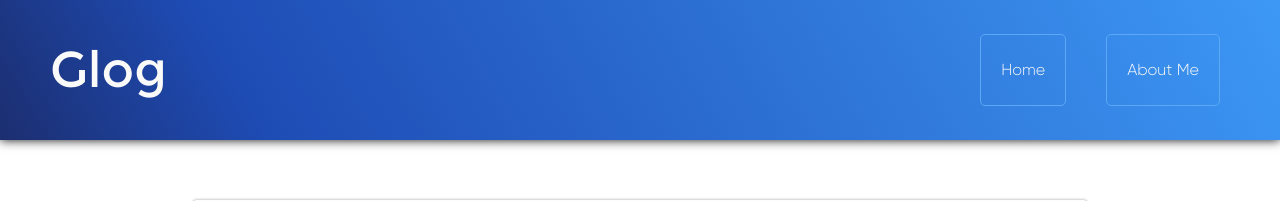
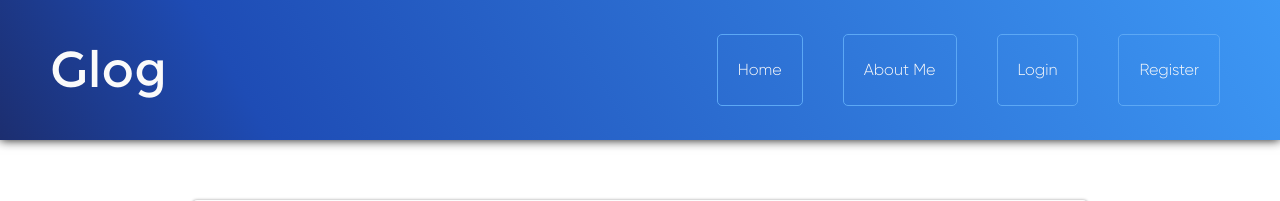
Before and after one commit to George-Miao/Glog, a Flask app: page /me in a window 1280 px wide. Shown: the top 201 px of the page. Run offline with Flask 2, Linux system fonts and the light colour scheme; some web fonts are replaced.

Commit message:
register and login

```diff
--- a/app.py
+++ b/app.py
@@ -1,5 +1,6 @@
 from flask import *
-import pymysql, datetime, json
+import pymysql, datetime, json, time
+
 
 app = Flask(__name__)
 
@@ -120,11 +121,13 @@ def login(username, password):
             cursor.execute(f'''select password from user where user_id = {a} limit 1;''')
             db_password = cursor.fetchone()
             if db_password[0] == password:
+                cursor.execute(f'''UPDATE user SET last_login_time = "{datetime.datetime.now()}" where user_id = {a};''')
+                db.commit()
                 return ("001")
             else:
                 return ("002")
     except:
-        return ("<----login failed---->")
+        print ("<----login failed---->")
 
 
 def register(username, password):
@@ -139,7 +142,7 @@ def register(username, password):
         else:
             return "001"
     except:
-        return ("<----Register failed---->")
+        print ("<----Register failed---->")
 
 # 连接数据库
 db = pymysql.connect("localhost", "root", "George219@", "mydb")
@@ -194,13 +197,16 @@ def Register_page():
 def login_handling():
     name, passwd = request.form["username"], request.form["password"]
     a = login(name, passwd)
+    if a == "001":
+        redirect("/")
     return a
-
 
 @app.route("/register_handling", methods = ['GET', 'POST'])
 def register_handling():
     name, passwd = request.form["username"], request.form["password"]
     a = register(name, passwd)
+    if a == "001":
+        redirect("/login")
     return a
 
 
--- a/templates/navbar.html
+++ b/templates/navbar.html
@@ -1,5 +1,11 @@
 <!doctype html>
-<div id = "navbar">
-    <div id = "navbar_header"> <a href = "/" id = "home">Glog</a> </div>
-    <div id = "navbar_container"> <a href = "/me" class = "nav">About Me</a> <a href = "/" class = "nav">Home</a></div>
+<div id="navbar">
+    <div id="navbar_header"> <a href="/" id="home">Glog</a> </div>
+    <div id="navbar_container">
+        <a href="/register" class="nav">Register</a>
+        <a href="/login" class="nav">Login</a>
+        <a href="/me" class="nav">About Me</a>
+        <a href="/" class="nav">Home</a>
+
+    </div>
 </div>
--- a/templates/user_handling/base.html
+++ b/templates/user_handling/base.html
@@ -45,6 +45,7 @@
                     } else if (ret == "001") {
                         $("#alert_word").text("Login success! Welcome, " + username)
                         $("#alert").css("opacity", "1")
+                        window.setTimeout(function(){location.href='/'},1000);
                     } else if (ret == "002") {
                         $("#alert_word").text("Password is uncorrect")
                         $("#alert").css("opacity", "1")
@@ -87,11 +88,13 @@
                 data: c,
                 success: function (ret) {
                     if (ret == "000") {
-                        $("#alert_word").text("Register success!")
+                        $("#alert_word").text("Register success! Redirecting to login page...")
                         $("#alert").css("opacity", "1")
+                        window.setTimeout(function(){location.href='/login'},1000);
                     } else if (ret == "001") {
                         $("#alert_word").text("Username is already exist!")
                         $("#alert").css("opacity", "1")
+
                     }
                 }
             })
```
